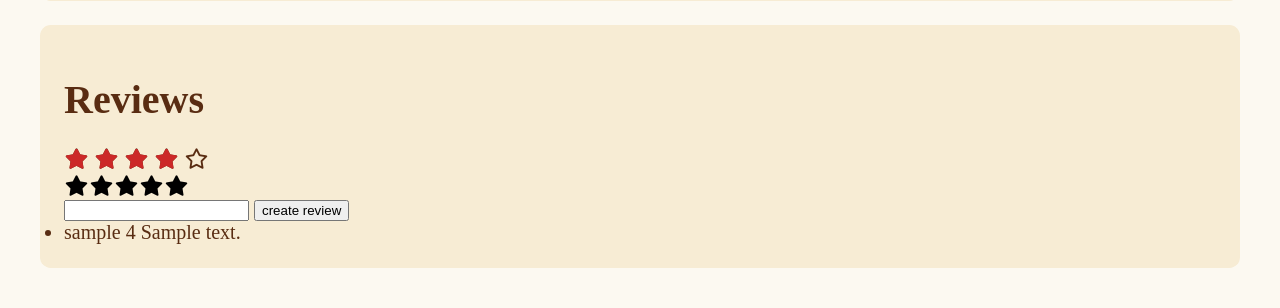
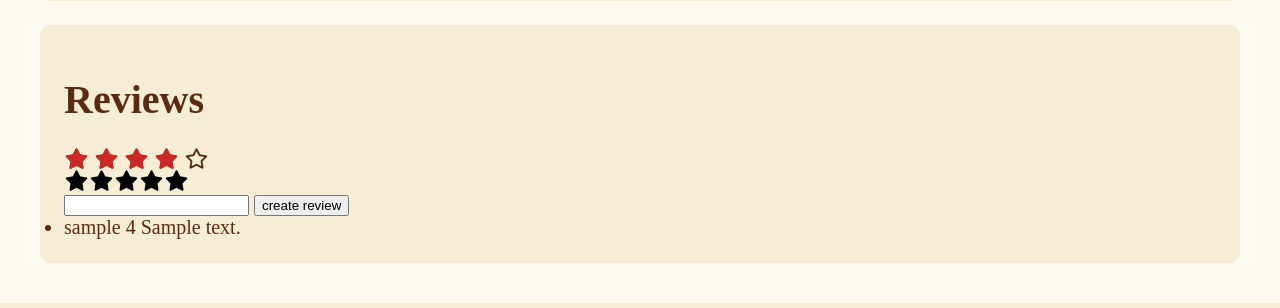
Before and after one commit to JonoBeach/music-project-mirror, a Flask app: template music/templates/simple_track.html in a window 1280 px wide. Shown: the part 557-865 px from the top of the page. Run offline with Flask 3, Linux system fonts and the light colour scheme; the template is opened without the code that fills it: most values are stand-ins (such as "Sample title", 1, 10 or a date in 2020); parts of the project's set-up code (start-up, migrations or seed data) failed here and were passed over.

Commit message:
use inline-flex for star rating

```diff
--- a/music/static/css/styles.css
+++ b/music/static/css/styles.css
@@ -280,12 +280,12 @@ body {
 }
 
 .rating {
-    display: inline-block;
+    display: inline-flex;
     position: relative;
 }
 
 .rating-active {
-    display: inline-block;
+    display: flex;
     position: relative;
     overflow: hidden;
     white-space: nowrap;
@@ -295,9 +295,15 @@ body {
 }
 
 .rating-inactive {
+    display: flex;
     position: absolute;
     top: 0;
     left: 0;
+}
+
+.rating-active,
+.rating-inactive {
+    display:block;
 }
 
 .review-rating {
```
